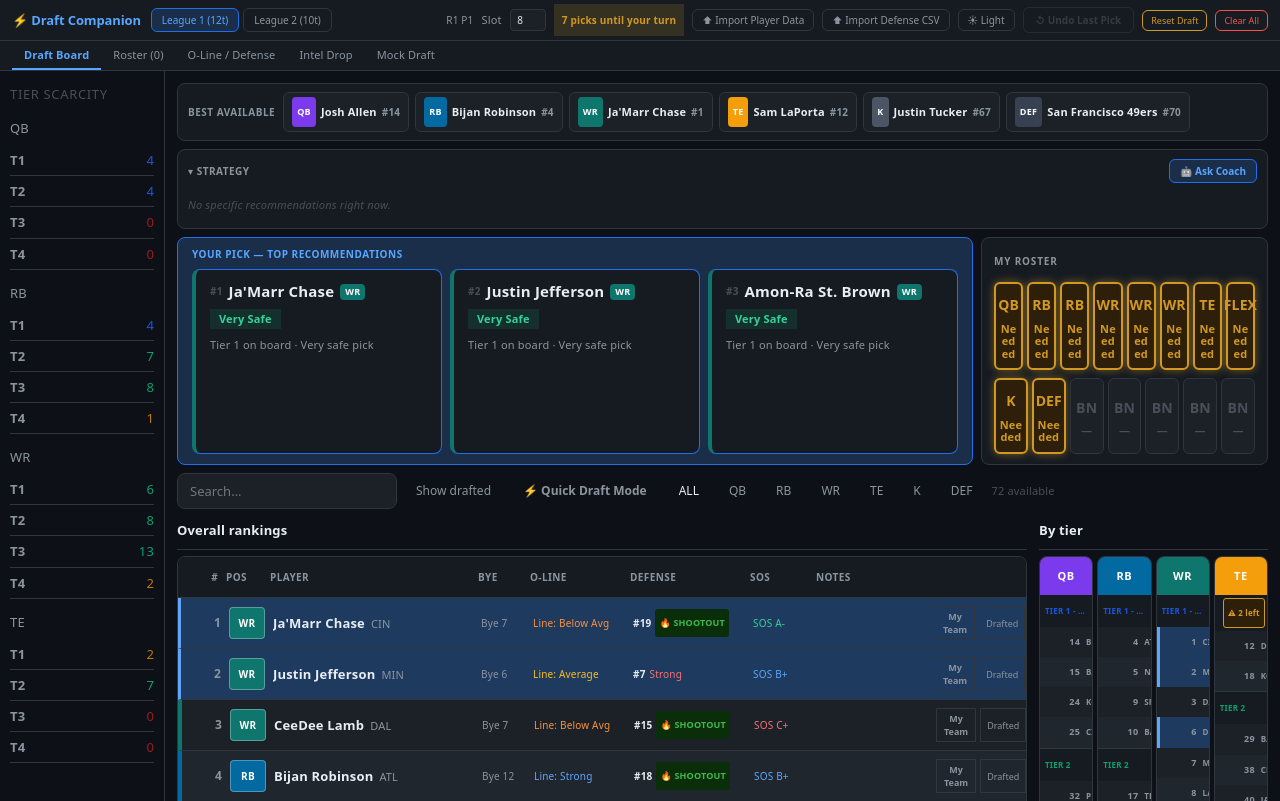
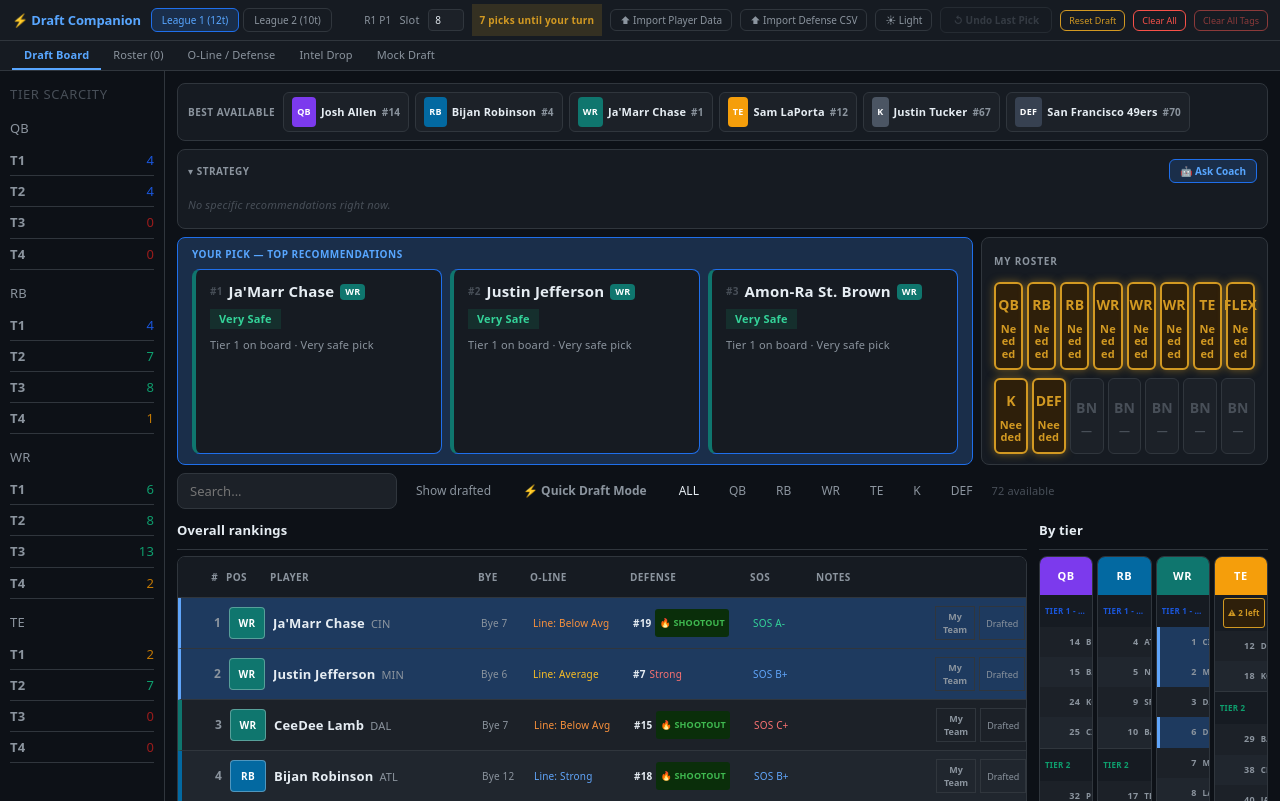
Before and after one commit to Parth33/fantasy-draft-server, a React (Vite) app in the folder fantasy-draft-companion/: page / in a window 1280 px wide. Built offline with nearby package versions, Linux system fonts and the light colour scheme.

Commit message:
add clear all tags button with confirmation

```diff
--- a/fantasy-draft-companion/src/App.jsx
+++ b/fantasy-draft-companion/src/App.jsx
@@ -1336,6 +1336,13 @@ export default function App() {
     setDefenseRankings({});
     setDefImportInfo(null);
     setDefImportError(null);
+  };
+
+  // Wipes only player tags/notes (fdc_player_notes) — leaves rankings, picks, and rosters intact.
+  const clearAllTags = () => {
+    if (!confirm("This will remove all player tags and notes. Continue?")) return;
+    localStorage.removeItem(LS_KEYS.playerNotes);
+    window.location.reload();
   };
 
   // Single multi-file picker for the Rankings, Notes, and Overview CSVs (plus optional
@@ -1761,6 +1768,7 @@ export default function App() {
           >↺ Undo Last Pick</button>
           <button onClick={resetDraft} title="Clear all picks and rosters, keep imported rankings" style={{fontSize:9,padding:"3px 8px",borderRadius:6,border:`1px solid var(--text-warning)`,background:"transparent",cursor:"pointer",color:"var(--text-warning)"}}>Reset Draft</button>
           <button onClick={clearAll} title="Reset everything, including rankings, to defaults" style={{fontSize:9,padding:"3px 8px",borderRadius:6,border:`1px solid var(--text-danger)`,background:"transparent",cursor:"pointer",color:"var(--text-danger)"}}>Clear All</button>
+          <button onClick={clearAllTags} title="Remove all player tags and notes" style={{fontSize:9,padding:"3px 8px",borderRadius:6,border:"1px solid #8b3a3a",background:"transparent",cursor:"pointer",color:"#8b3a3a"}}>Clear All Tags</button>
         </div>
       </div>
 
```
